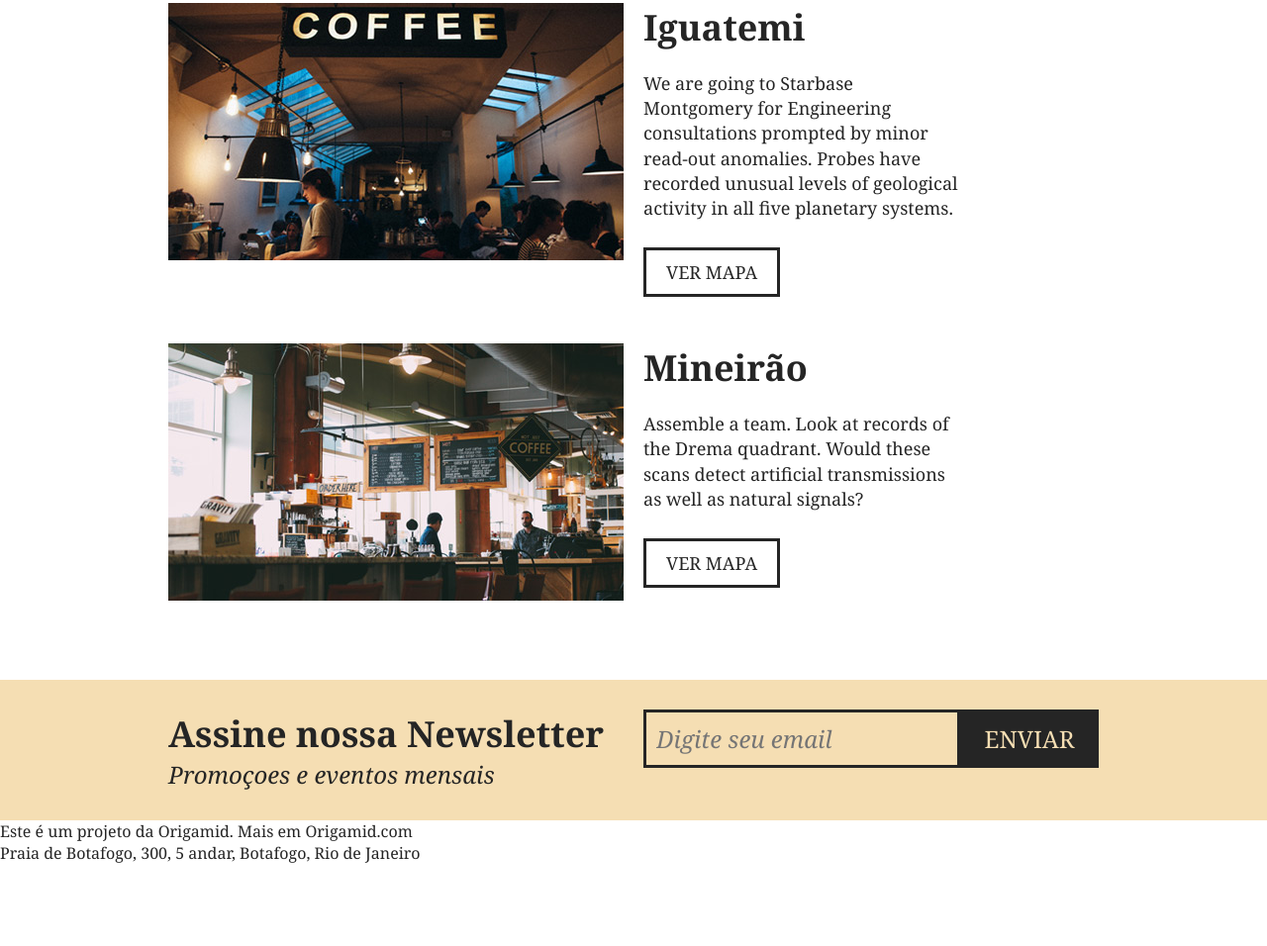
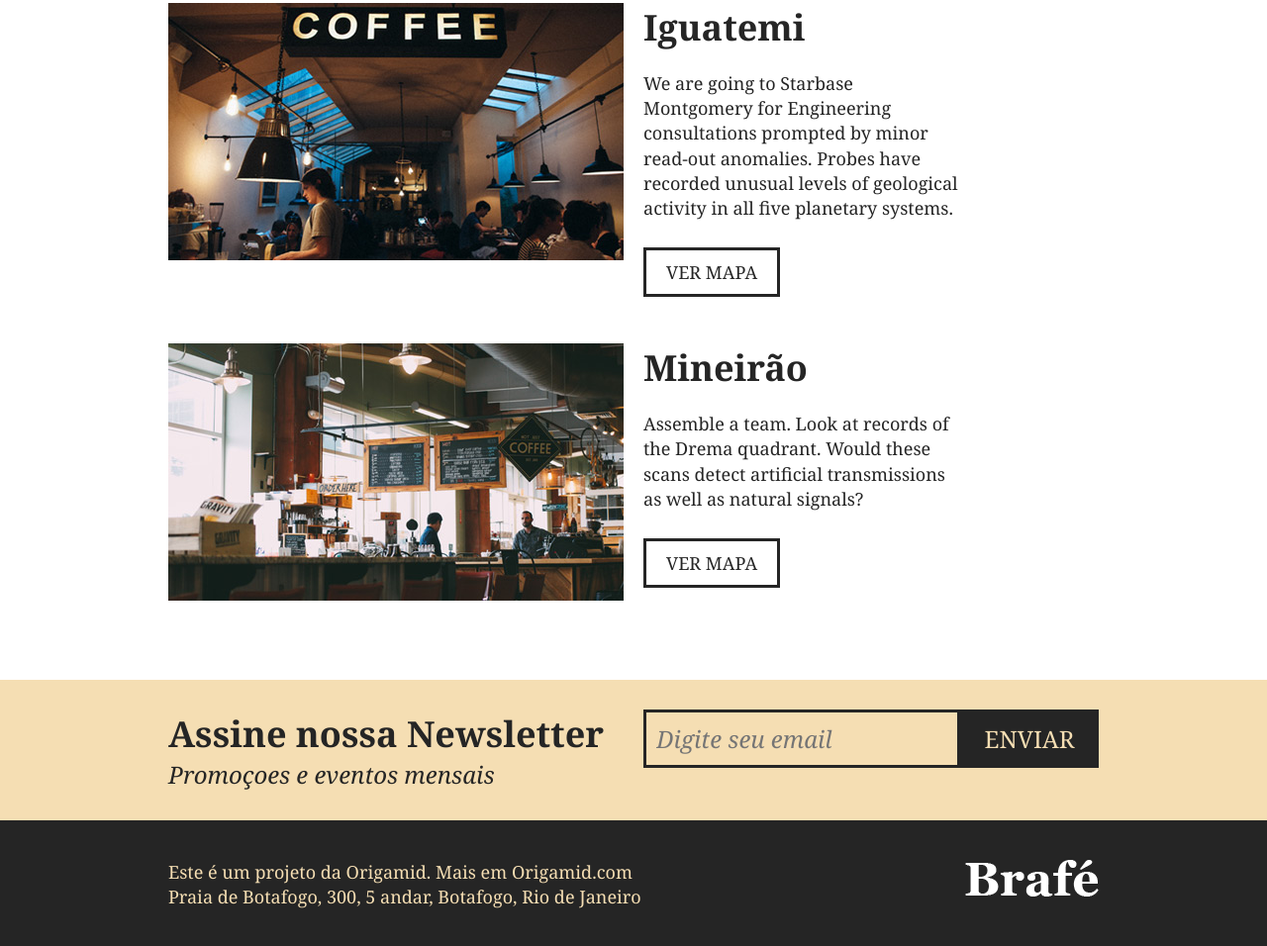
Before and after one commit to SamuelMBote/Braf-1, a website: page index.html in a window 1280 px wide. Shown: the part 2288-3244 px from the top of the page at 99% size. Before the commit the page ends 3203 px from the top, so only its background shows below. Drawn offline with Linux system fonts and the light colour scheme.

Commit message:
Terminando Footer Puro

```diff
--- /dev/null
+++ b/css/scss/_footer.scss
@@ -0,0 +1,21 @@
+.footer {
+  @include container;
+  padding: 40px 0;
+
+  background: $preto;
+
+  p {
+    float: left;
+    margin: 0 10px;
+    font-size: fonte(18);
+    line-height: 1.4em;
+    color: $branco;
+  }
+
+  img {
+    float: right;
+    margin: 0 10px;
+    display: block;
+  }
+
+}
--- a/css/scss/style.scss
+++ b/css/scss/style.scss
@@ -5,3 +5,4 @@
 @import 'produtos';
 @import 'locais';
 @import 'assine';
+@import 'footer';
--- a/index.html
+++ b/index.html
@@ -114,11 +114,13 @@
       </form>
     </div>
   </section>
-  <footer>
-    <p>
-      Este é um projeto da Origamid. Mais em Origamid.com <br> Praia de Botafogo, 300, 5 andar, Botafogo, Rio de Janeiro
-    </p>
-    <img src="img/brafe.png" alt="Brafé">
+  <footer class="footer">
+    <div class="footer-container">
+      <p>
+        Este é um projeto da Origamid. Mais em Origamid.com <br> Praia de Botafogo, 300, 5 andar, Botafogo, Rio de Janeiro
+      </p>
+      <img src="img/brafe.png" alt="Brafé">
+    </div>
   </footer>
 </body>
 
```
Also changed, not shown: css/style.css.
